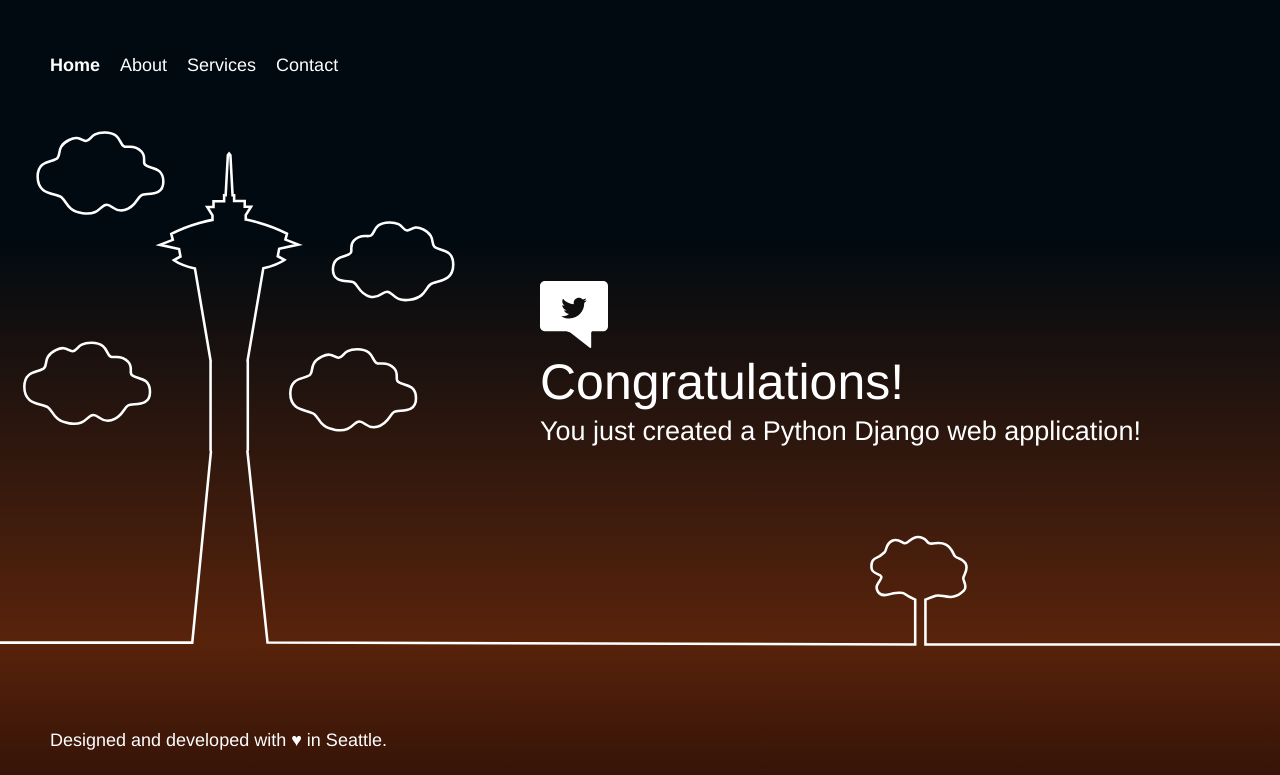
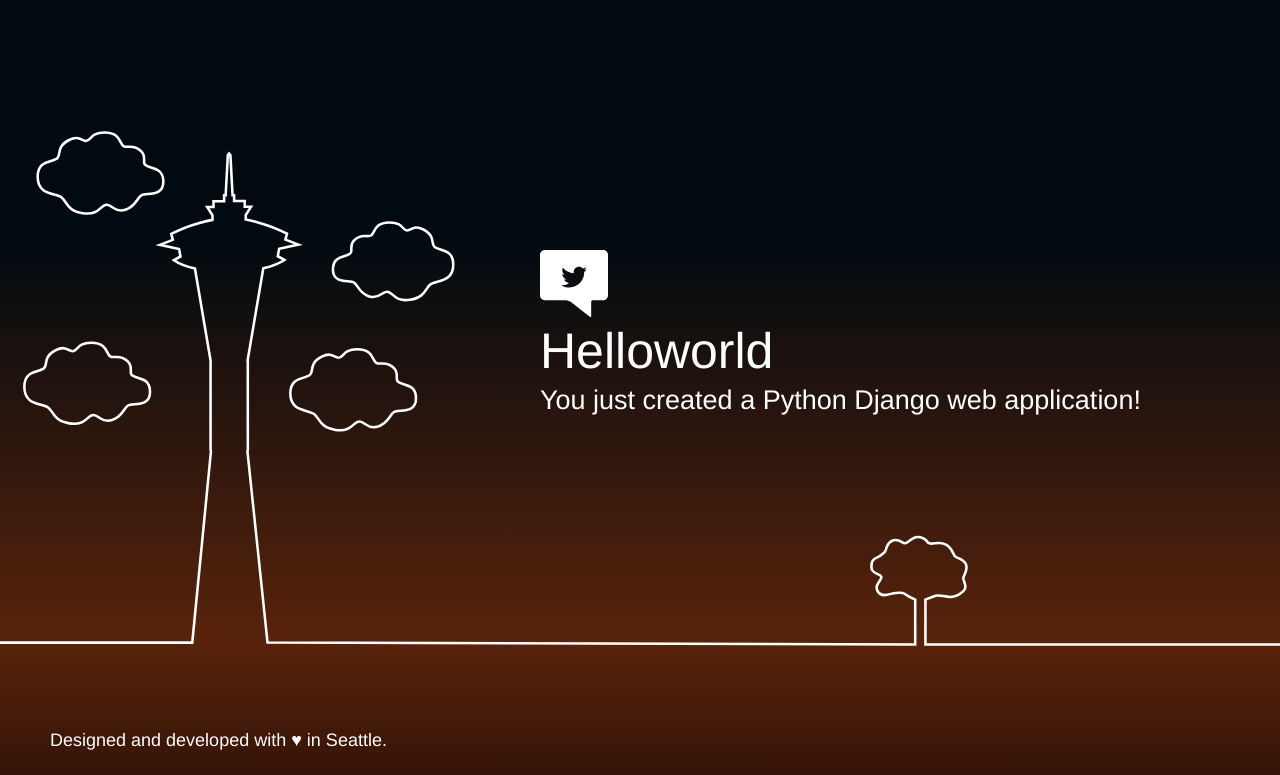
Before and after one commit to leeadammmit/Demo, a Django app: page / in a window 1280 px wide. Shown: the top 775 px of the page. Run offline with Django 3.2, Linux system fonts and the light colour scheme.

Commit message:
Making my first change to the web app

```diff
--- a/helloworld/templates/index.html
+++ b/helloworld/templates/index.html
@@ -47,10 +47,6 @@
         <header>
             <nav class="website-nav">
                 <ul>
-                    <li><a class="home-link" href="https://aws.amazon.com/">Home</a></li>
-                    <li><a href="https://aws.amazon.com/what-is-cloud-computing/">About</a></li>
-                    <li><a href="https://aws.amazon.com/solutions/">Services</a></li>
-                    <li><a href="https://aws.amazon.com/contact-us/">Contact</a></li>
                 </ul>
             </nav>
         </header>
@@ -58,7 +54,7 @@
         <div class="message">
             <a class="twitter-link" href="http://twitter.com/home/?status=I%20created%20a%20project%20with%20AWS%20CodeStar!%20%23AWS%20%23AWSCodeStar%20https%3A%2F%2Faws.amazon.com%2Fcodestar"><img src="{% static "/static/helloworld/img/tweet.svg" %}" /></a>
             <div class="text">
-                <h1>Congratulations!</h1>
+                <h1>Helloworld</h1>
                 <h2>You just created a Python Django web application!</h2>
             </div>
         </div>
```
